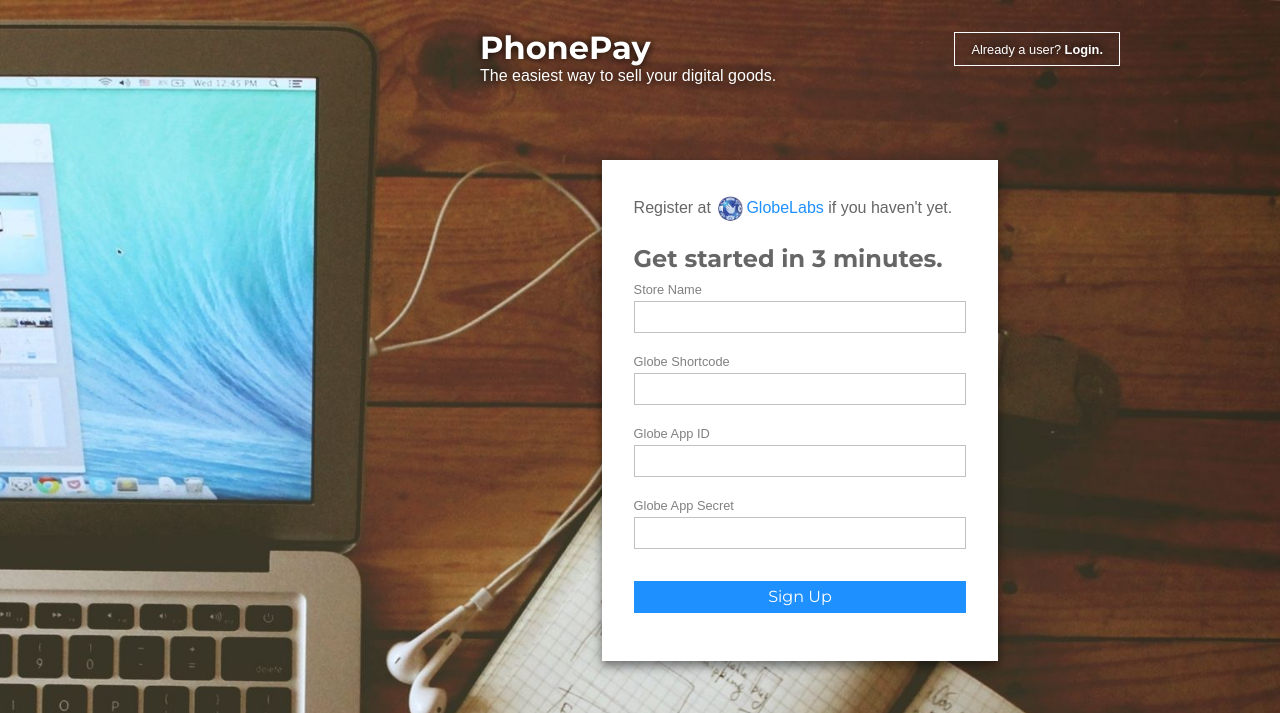
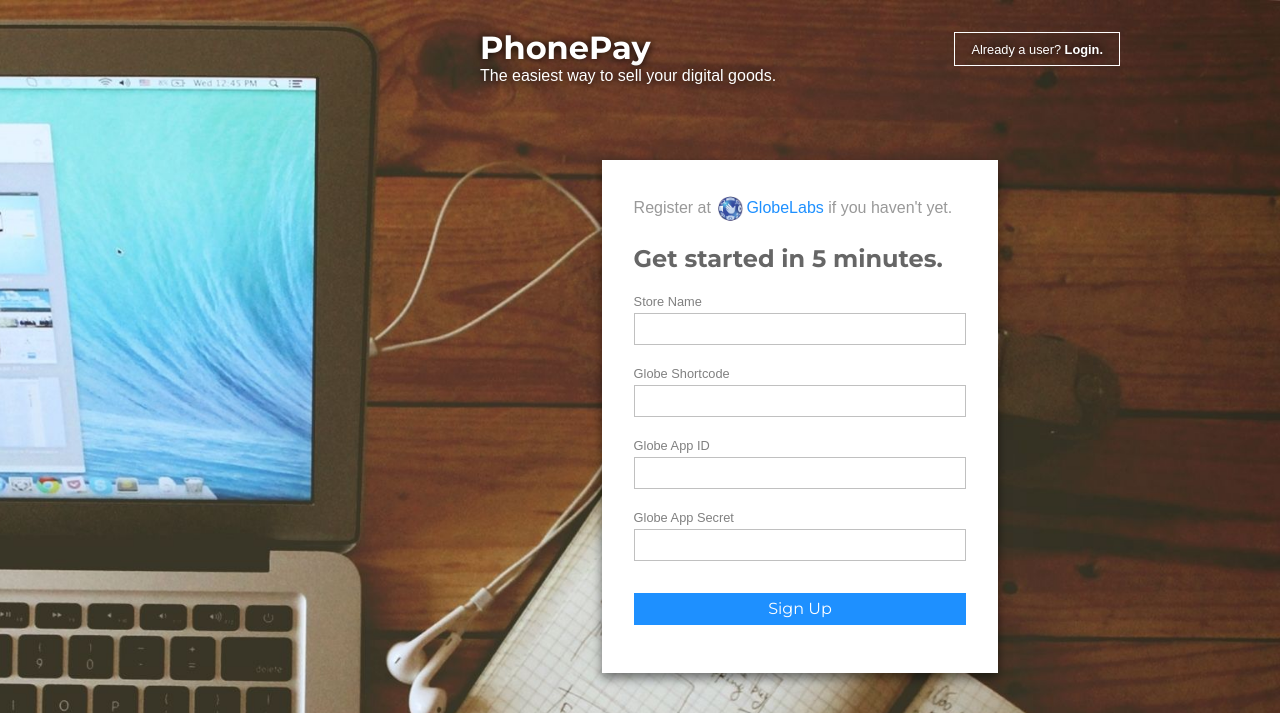
Before and after one commit to marksteve/purrchase, a Flask app: page / in a window 1280 px wide. Shown: the top 713 px of the page. Run offline with Flask 2, Linux system fonts and the light colour scheme; some libraries are stand-ins or nearby versions.

Commit message:
Index changes

```diff
--- a/static/css/index.css
+++ b/static/css/index.css
@@ -43,9 +43,6 @@
 
   width: 40em;
 }
-.get-started h2 {
-  margin: 0;
-}
 .get-started form {
   width: 62%;
   margin: 0 auto;
@@ -54,14 +51,18 @@
   background: white;
   box-shadow: 0 5px 10px rgba(0, 0, 0, .5);
 }
-
+.get-started .globelabs {
+  color: #999;
+}
+.get-started h2 {
+  margin: 0 0 .5em 0;
+}
 .get-started img.globe-logo {
   width: 25px;
   margin: 0 3px;
 
   vertical-align: middle;
 }
-
 .steps {
   position: absolute;
   bottom: 0;
--- a/templates/index.html
+++ b/templates/index.html
@@ -27,9 +27,12 @@
 
 <div class="get-started">
 <form action="/signup" method="post">
-  <p>Register at <a target="_blank" href="http://developer.globelabs.com.ph/"><img class="globe-logo" src="/static/images/globe-logo.jpg"/>GlobeLabs</a> if you
-  haven't yet.</p>
-  <h2>Get started in 3 minutes.</h2>
+  <p class="globelabs">
+    Register at
+    <a target="_blank" href="http://developer.globelabs.com.ph/"><img class="globe-logo" src="/static/images/globe-logo.jpg"/>GlobeLabs</a> if you
+    haven't yet.
+  </p>
+  <h2>Get started in 5 minutes.</h2>
   <p>
     <label>
       Store Name
```
